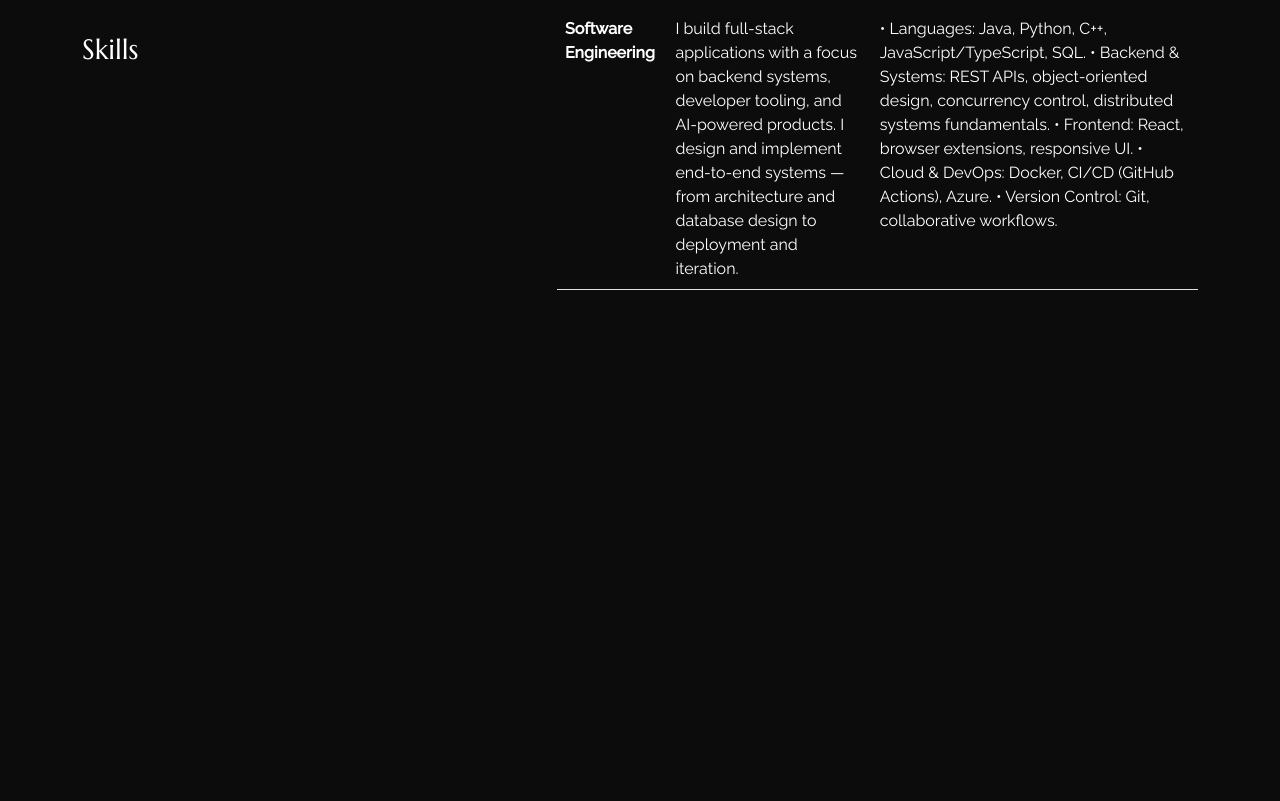
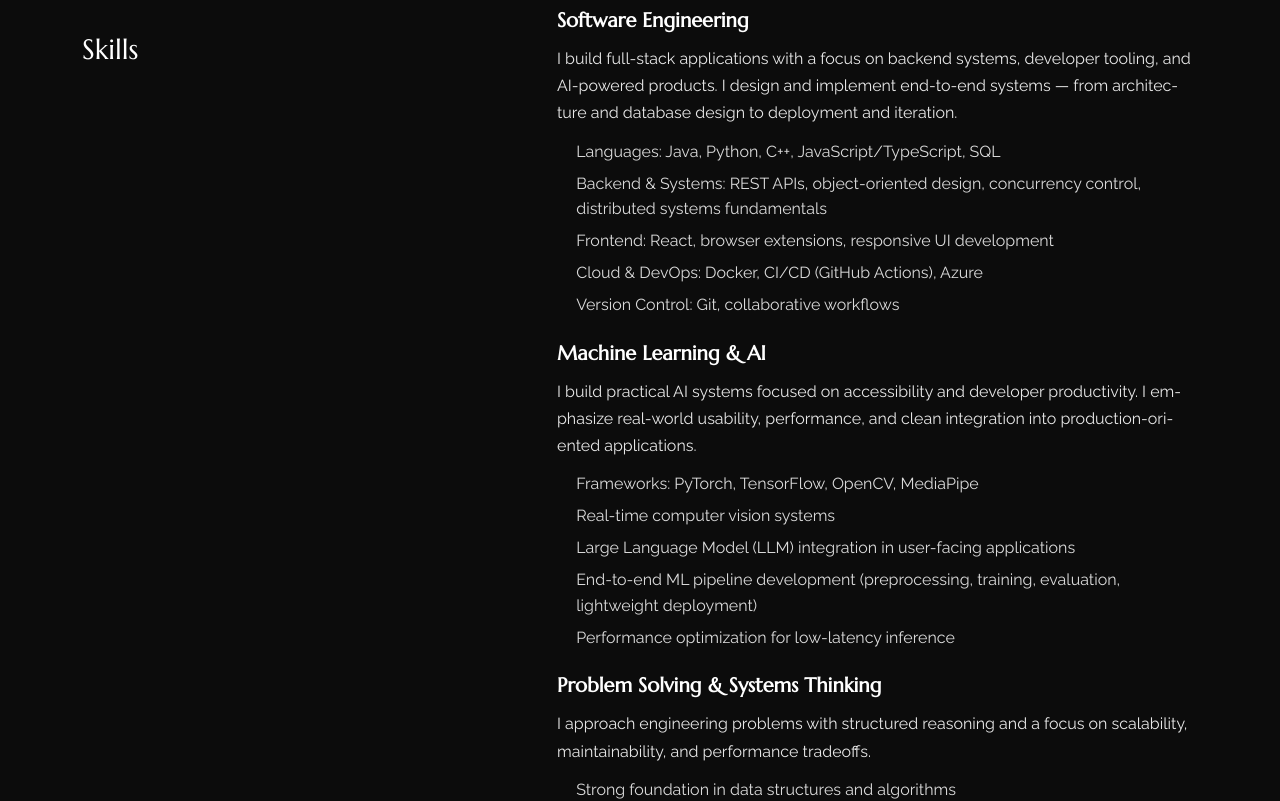
Before and after one commit to RHP1174/Personal-Website, a React (Create React App) app: page /about in a window 1280 px wide. Shown: the part 1000-1801 px from the top of the page. Before the commit the page ends 1306 px from the top, so only its background shows below. Built offline with nearby package versions, Linux system fonts and the light colour scheme.

Commit message:
Updated Skills Section

```diff
--- a/src/content_option.js
+++ b/src/content_option.js
@@ -97,47 +97,47 @@
 const skills = [
     {
         skill: "Software Engineering",
-        about: "I build full-stack applications with a focus on backend systems, developer tooling, " +
-                "and AI-powered products. I design and implement end-to-end systems — from " +
-                "architecture and database design to deployment and iteration.",
-        points: " • Languages: Java, Python, C++, JavaScript/TypeScript, SQL. \n" +
-                " • Backend & Systems: REST APIs, object-oriented design, concurrency control, " +
-                "   distributed systems fundamentals." +
-                " • Frontend: React, browser extensions, responsive UI.\n" +
-                " • Cloud & DevOps: Docker, CI/CD (GitHub Actions), Azure.\n" +
-                " • Version Control: Git, collaborative workflows.\n"
+        about:
+        "I build full-stack applications with a focus on backend systems, developer tooling, and AI-powered products. I design and implement end-to-end systems — from architecture and database design to deployment and iteration.",
+        points:
+        "Languages: Java, Python, C++, JavaScript/TypeScript, SQL\n" +
+        "Backend & Systems: REST APIs, object-oriented design, concurrency control, distributed systems fundamentals\n" +
+        "Frontend: React, browser extensions, responsive UI development\n" +
+        "Cloud & DevOps: Docker, CI/CD (GitHub Actions), Azure\n" +
+        "Version Control: Git, collaborative workflows"
     },
-    // {
-        // skills: "Software Engineering" +
-        //         "\nI build full-stack applications with a focus on backend systems, developer tooling, " +
-        //         "and AI-powered products. I design and implement end-to-end systems — from " +
-        //         "architecture and database design to deployment and iteration. \n" +
-        //         " • Languages: Java, Python, C++, JavaScript/TypeScript, SQL." +
-        //         " • Backend & Systems: REST APIs, object-oriented design, concurrency control," +
-        //         "   distributed systems fundamentals." +
-        //         " • Frontend: React, browser extensions, responsive UI." +
-        //         " • Cloud & DevOps: Docker, CI/CD (GitHub Actions), Azure." +
-        //         " • Version Control: Git, collaborative workflows." +
-        //         "" +
-        //         "Machine Learning & AI" +
-        //         "I build practical AI systems focused on accessibility and developer productivity." +
-        //         " • PyTorch, TensorFlow, OpenCV, MediaPipe." +
-        //         " • Real-time computer vision systems." +
-        //         " • LLM integration into user-facing applications." +
-        //         " • ML pipeline design (preprocessing, training, evaluation, deployment)." +
-        //         "" +
-        //         "Problem Solving & Systems Thinking" +
-        //         " • Strong foundation in data structures and algorithms." +
-        //         "• Experience reasoning about scalability and performance tradeoffs." +
-        //         " • Structured debugging and root-cause analysis." +
-        //         " • Production mindset: reliability, maintainability, iteration." +
-        //         "" +
-        //         "Leadership & Ownership" +
-        //         " • Experience leading cross-functional teams" +
-        //         " • Comfortable operating in ambiguity" +
-        //         " • Strong communication across technical and non-technical audiences." +
-        //         " • Take ownership from idea to deployment."
-    // }
+    {
+        skill: "Machine Learning & AI",
+        about:
+        "I build practical AI systems focused on accessibility and developer productivity. I emphasize real-world usability, performance, and clean integration into production-oriented applications.",
+        points:
+        "Frameworks: PyTorch, TensorFlow, OpenCV, MediaPipe\n" +
+        "Real-time computer vision systems\n" +
+        "Large Language Model (LLM) integration in user-facing applications\n" +
+        "End-to-end ML pipeline development (preprocessing, training, evaluation, lightweight deployment)\n" +
+        "Performance optimization for low-latency inference"
+    },
+    {
+        skill: "Problem Solving & Systems Thinking",
+        about:
+        "I approach engineering problems with structured reasoning and a focus on scalability, maintainability, and performance tradeoffs.",
+        points:
+        "Strong foundation in data structures and algorithms\n" +
+        "Experience reasoning about scalability and system performance\n" +
+        "Structured debugging and root-cause analysis\n" +
+        "Object-oriented design and clean architecture principles\n" +
+        "Reliability and production-oriented mindset"
+    },
+    {
+        skill: "Leadership & Ownership",
+        about:
+        "Beyond coding, I bring leadership experience and strong communication skills developed through managing teams and operating in high-responsibility environments.",
+        points:
+        "Experience leading cross-functional teams\n" +
+        "Comfortable operating in ambiguity and fast-paced environments\n" +
+        "Clear communication across technical and non-technical stakeholders\n" +
+        "Ownership from idea to deployment and iteration"
+    }
 ];
 
 const dataportfolio = [
--- a/src/pages/about/index.js
+++ b/src/pages/about/index.js
@@ -78,20 +78,29 @@
           <Col lg="5">
             <h3 className="color_sec py-4">Skills</h3>
           </Col>
+
           <Col lg="7">
-            <table className="table caption-top">
-              <tbody>
-                {skills.map((data, i) => {
-                  return (
-                    <tr key={i}>
-                      <th scope="row">{data.skill}</th>
-                      <td>{data.about}</td>
-                      <td>{data.points}</td>
-                    </tr>
-                  );
-                })}
-              </tbody>
-            </table>
+            {skills.map((item, i) => {
+              const points = (item.points || "")
+                .split("\n")
+                .map((s) => s.trim())
+                .filter(Boolean)
+                .map((s) => s.replace(/^[•\-\*]\s*/, "").trim());
+              return (
+                <div key={i} className="skill-block mb-4">
+                  <h5 className="skill-title">{item.skill}</h5>
+                  <p className="skill-about">{item.about}</p>
+
+                  {points.length > 0 && (
+                    <ul className="skill-points">
+                      {points.map((pt, idx) => (
+                        <li key={idx}>{pt}</li>
+                      ))}
+                    </ul>
+                  )}
+                </div>
+              );
+            })}
           </Col>
         </Row>
       </Container>
--- a/src/pages/about/style.css
+++ b/src/pages/about/style.css
@@ -88,3 +88,40 @@
         transform: translateZ(0);
     }
 }
+
+.skill-block {
+    margin-bottom: 2.5rem;
+}
+
+.skill-title {
+    font-size: 20px;
+    font-weight: 700;
+    margin-bottom: 0.75rem;
+    color: var(--text-color);
+}
+
+.skill-about {
+    font-size: 16px;
+    line-height: 1.7;
+    margin-bottom: 0.75rem;
+    color: var(--text-color);
+    opacity: 0.9;
+}
+
+.skill-points {
+    padding-left: 1.2rem;
+    margin: 0;
+}
+
+.skill-points li {
+    margin-bottom: 0.4rem;
+    line-height: 1.6;
+    color: var(--text-color);
+    opacity: 0.85;
+}
+
+@media (max-width: 992px) {
+    .skill-block {
+        margin-bottom: 2rem;
+    }
+}
```
